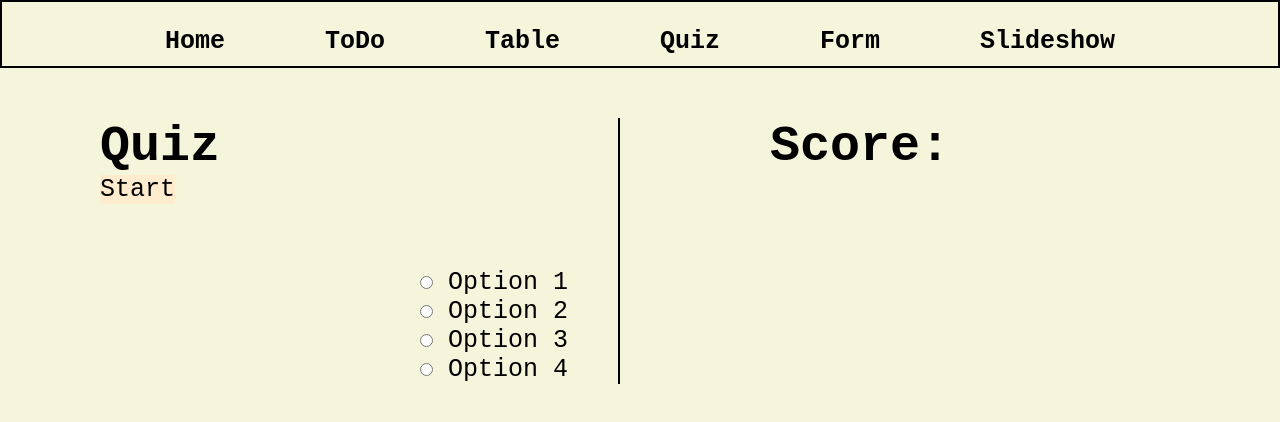
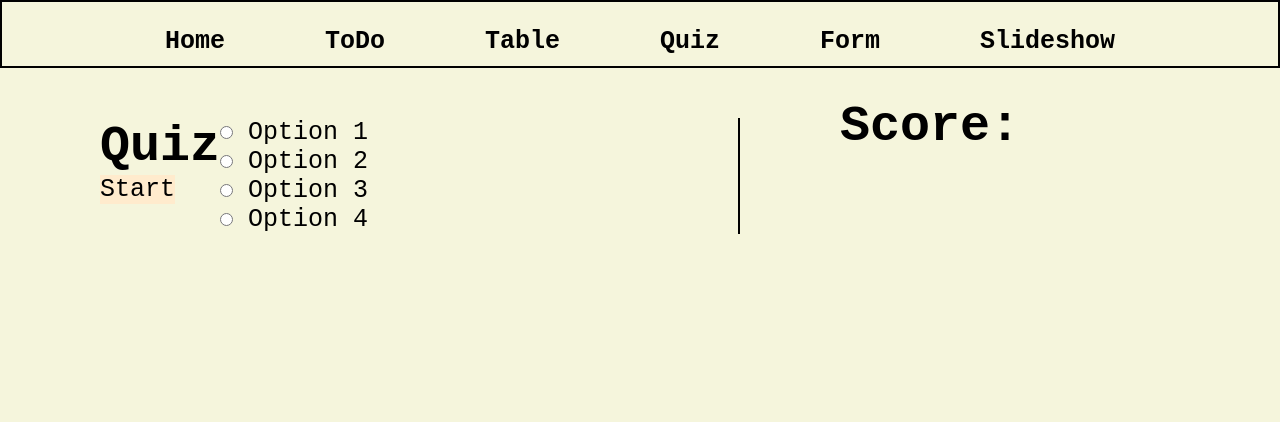
Before and after one commit to marieevensen/comfortableComponents, a Vue app: page /quiz in a window 1280 px wide. Shown: the top 422 px of the page. Built offline with nearby package versions, Linux system fonts and the light colour scheme.

Commit message:
hei sigurs pt345

```diff
--- a/src/views/Form.vue
+++ b/src/views/Form.vue
@@ -114,6 +114,7 @@ main {
   display: flex;
   flex-flow: column nowrap;
   border-right: solid black 2px;
+  padding: 20px;
 }
 
 .contact-form h1 {
@@ -136,6 +137,7 @@ main {
 
 .contact-info {
   width: 40%;
+  padding: 20px;
 }
 
 .contact-info__output {
--- a/src/views/Quiz.vue
+++ b/src/views/Quiz.vue
@@ -71,12 +71,14 @@ export default {
 .quiz {
   display: flex;
   margin-top: 30px;
+  width: 100vw;
 }
 
 .quiz__left {
   border-right: 2px black solid;
   margin: 20px 100px;
   display: flex;
+  width: 50%;
 }
 
 .quiz__title {
@@ -94,12 +96,16 @@ export default {
   color: black;
 }
 
-.quiz__options {
-  margin: 150px 50px 0px 200px;
+.quiz__right {
+  width: 50%;
 }
 
+/* .quiz__options {
+  margin: 150px 50px 0px 200px;
+} */
+
 .quiz__score {
-  margin: 20px 0px 20px 50px;
+  /* margin: 20px 0px 20px 50px; */
   font-size: 2em;
   font-weight: bold;
 }
--- a/src/views/Slideshow.vue
+++ b/src/views/Slideshow.vue
@@ -70,10 +70,12 @@ export default {
 <style>
 .component-container {
   display: flex;
+  width: 100vw;
 }
 
 .slideshow {
   width: 60%;
+  padding: 20px;
   display: flex;
   padding-top: 100px;
   justify-content: space-evenly;
--- a/src/views/Table.vue
+++ b/src/views/Table.vue
@@ -1,4 +1,5 @@
 <template>
+    <div class="container">
         <table class="table">
             <thead>
                 <tr>
@@ -15,6 +16,7 @@
                 </tr>
             </tbody>
         </table>
+    </div>
 </template>
 
 <script>
@@ -56,7 +58,7 @@
 
 <style>
     table {
-        margin-top: 1em;
+        margin-top: 2em;
         border-collapse: collapse;
         width: 70vw;
         margin-left: auto;
@@ -77,10 +79,10 @@
     }
 
     table tr {
-        border: 1px solid black;
+        border: 1.5px solid black;
     }
 
     table td {
-        padding: 0.5em;
+        padding: 0.5em 1em 0.5em 1em;
     }
 </style>
```
Lines whose indentation alone changed are shown as unchanged.
